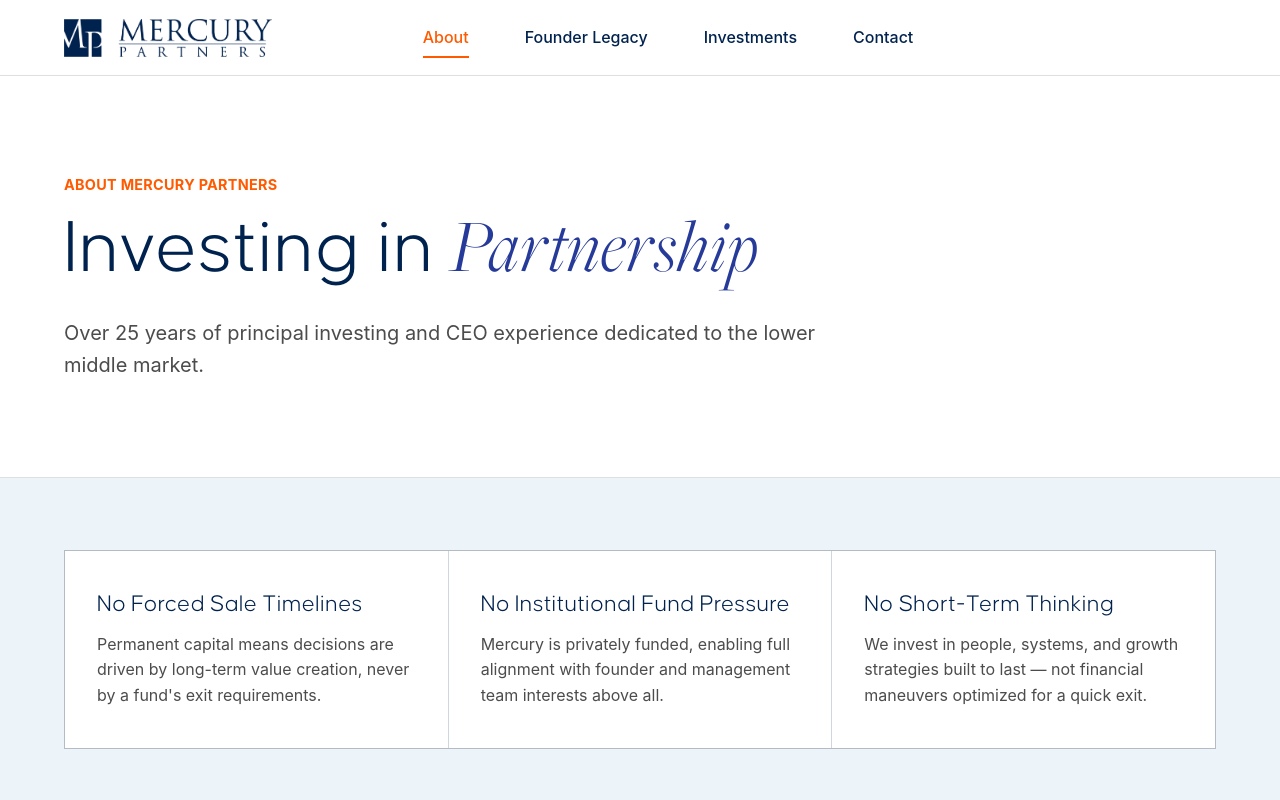
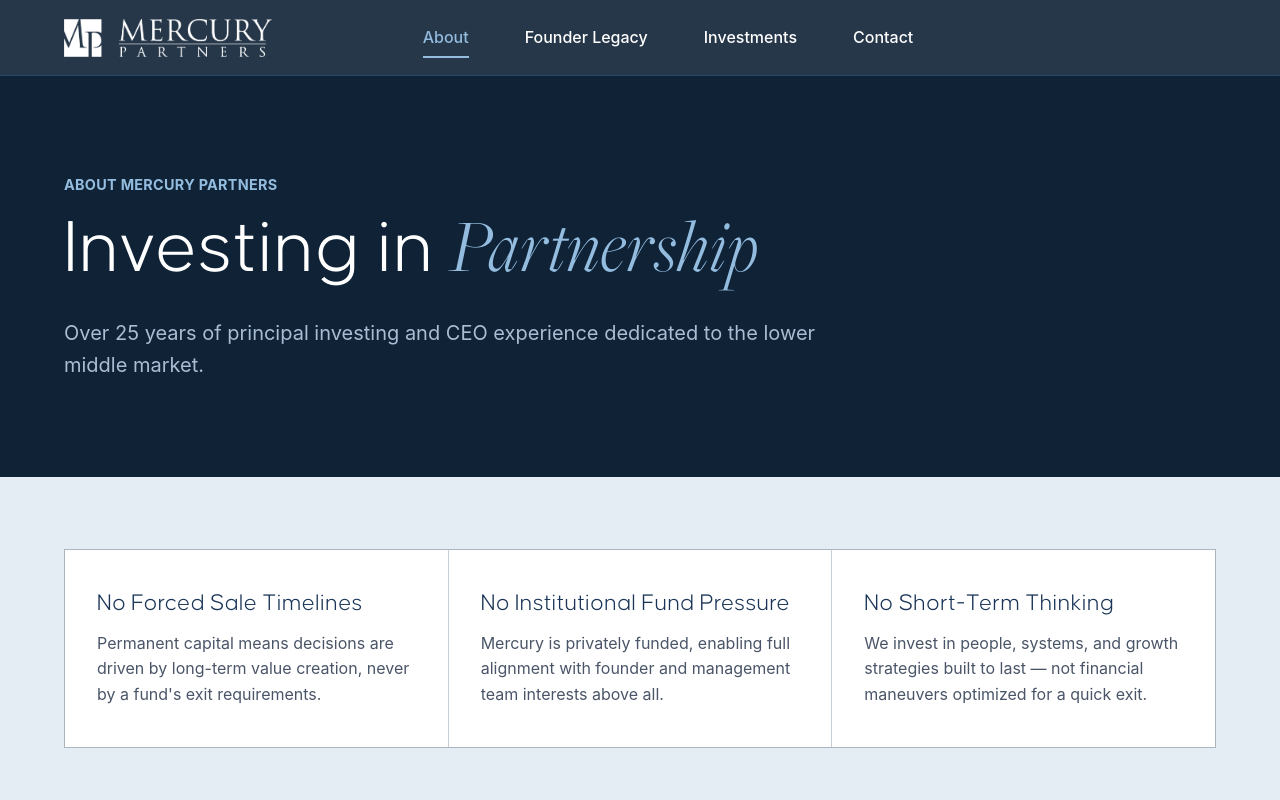
Before and after one commit to Zincsolutions/mercurypartners, an Astro site: page /about in a window 1280 px wide. Shown: the top 800 px of the page. Built offline with nearby package versions, Linux system fonts and the light colour scheme; Astro itself is replaced by a stand-in of ours.

Commit message:
Variant: client reference palette on the Astro build
Ports the client-palette branch to the Astro structure: the variant CSS
block appended verbatim to global.css, dark heroes on all five pages,
navy CTA band, white logo in the nav.

Co-Authored-By: Claude Fable 5 <noreply@anthropic.com>

```diff
--- a/src/components/CtaBand.astro
+++ b/src/components/CtaBand.astro
@@ -10,7 +10,7 @@ const {
 } = Astro.props;
 ---
 
-<section class="cta-band pad-global section">
+<section class="cta-band pad-global section on-navy on-navy--deep">
   <div class="container cta-band__inner">
     <div>
       <h2 class="h3">
@@ -18,6 +18,6 @@ const {
       </h2>
       <p class="lede muted">{lede}</p>
     </div>
-    <a href="/contact" class="btn">{label}</a>
+    <a href="/contact" class="btn btn--on-navy">{label}</a>
   </div>
 </section>
--- a/src/components/Nav.astro
+++ b/src/components/Nav.astro
@@ -12,7 +12,7 @@ const pathname = Astro.url.pathname.replace(/\/+$/, "") || "/";
 <header class="nav pad-global">
   <div class="nav__inner">
     <a href="/" class="nav__logo" aria-label="Mercury Partners home">
-      <img src="/images/logo-blue.png" alt="Mercury Partners" width="208" height="38" />
+      <img src="/images/logo-white.png" alt="Mercury Partners" width="208" height="38" />
     </a>
     <nav class="nav__links" aria-label="Main">
       {
--- a/src/pages/about.astro
+++ b/src/pages/about.astro
@@ -73,7 +73,7 @@ const faqs = [
   title="About"
   description="Over 25 years of principal investing and CEO experience dedicated to the lower middle market. Mercury Partners is built on aligned, long-term ownership."
 >
-  <section class="page-hero pad-global">
+  <section class="page-hero page-hero--dark pad-global">
     <div class="container"><div class="page-hero__inner">
       <span class="eyebrow">About Mercury Partners</span>
       <h1 class="h1">
--- a/src/pages/contact.astro
+++ b/src/pages/contact.astro
@@ -7,7 +7,7 @@ import ContactForm from "../components/ContactForm";
   title="Contact"
   description="Start a confidential conversation about your business and long-term goals with Mercury Partners."
 >
-  <section class="page-hero pad-global">
+  <section class="page-hero page-hero--dark pad-global">
     <div class="container"><div class="page-hero__inner">
       <span class="eyebrow">Get in Touch</span>
       <h1 class="h1">
--- a/src/pages/founder-legacy.astro
+++ b/src/pages/founder-legacy.astro
@@ -70,7 +70,7 @@ const faqs = [
   title="Founder Legacy"
   description="We invest in businesses the way founders built them — for the long haul. Mercury preserves culture, values, people, and relationships."
 >
-  <section class="page-hero pad-global">
+  <section class="page-hero page-hero--dark pad-global">
     <div class="container"><div class="page-hero__inner">
       <span class="eyebrow">Why Mercury</span>
       <h1 class="h1">
--- a/src/pages/index.astro
+++ b/src/pages/index.astro
@@ -72,7 +72,7 @@ const faqs = [
 <Base
   description="Mercury Partners acquires and operates founder-owned businesses across the lower middle market with permanent capital, founder respect, and operational growth."
 >
-  <section class="hero pad-global">
+  <section class="hero hero--dark pad-global">
     <div class="container hero__grid">
       <div>
         <span class="eyebrow">Lower Middle Market Partners</span>
--- a/src/pages/investments.astro
+++ b/src/pages/investments.astro
@@ -70,7 +70,7 @@ const sectors = [
   title="Investments"
   description="Representative transactions across healthcare and business services — a track record built on founder-first partnership and long-term operational growth."
 >
-  <section class="page-hero pad-global">
+  <section class="page-hero page-hero--dark pad-global">
     <div class="container"><div class="page-hero__inner">
       <span class="eyebrow">Track Record</span>
       <h1 class="h1">
--- a/src/styles/global.css
+++ b/src/styles/global.css
@@ -453,3 +453,62 @@ a:focus-visible, button:focus-visible, input:focus-visible, select:focus-visible
   outline: 2px solid var(--orange);
   outline-offset: 2px;
 }
+
+/* =========================================================
+   VARIANT: client reference palette — dark-first
+   (branch client-palette only; tokens from the client's
+   01-Style-Guide.md, blue variant)
+   ========================================================= */
+:root {
+  --navy: #1a3557;
+  --navy-dark: #0f2236;
+  --navy-darker: #0a1826;
+  --navy-tint: #a9bdd3;
+  --navy-tint-light: #d5e0eb;
+  --orange: #3b82c4;          /* accent role: cyan-blue */
+  --orange-dark: #2d6aa3;
+  --indigo: #3b82c4;          /* serif italics on light grounds */
+  --sky: #93bcdf;
+  --sky-light: #c8ddf0;
+  --linkwater: #e4ecf4;       /* cream-mid */
+  --linkwater-lighter: #f4f7fa;
+  --grey-lightest: #f4f7fa;   /* cream */
+  --grey-dark: #4a5568;
+  --grey: #718096;
+  --border: rgba(15, 34, 54, 0.14);
+  --border-on-navy: rgba(59, 130, 196, 0.3);
+}
+
+/* deep-navy surfaces */
+.on-navy--deep { background: var(--navy-dark); }
+.on-navy .eyebrow { color: var(--sky); }
+
+/* dark translucent nav (client reference) */
+.nav { background: rgba(15, 34, 54, 0.9); border-bottom: 1px solid rgba(59, 130, 196, 0.25); }
+.nav__link { color: #fff; }
+.nav__link:hover { color: var(--sky); }
+.nav__link::after { background: var(--sky); }
+.nav__link--active { color: var(--sky); }
+.nav__toggle span { background: #fff; }
+@media (max-width: 860px) {
+  .nav__links { background: var(--navy-dark); border-bottom-color: var(--border-on-navy); }
+}
+
+/* dark heroes */
+.hero--dark, .page-hero--dark { background: var(--navy-dark); color: #fff; border-bottom: none; }
+.hero--dark .muted, .page-hero--dark .muted { color: var(--navy-tint); }
+.hero--dark h1 em, .page-hero--dark h1 em { color: var(--sky); }
+.hero--dark .eyebrow, .page-hero--dark .eyebrow { color: var(--sky); }
+.hero--dark .hero-stats { border-top-color: var(--border-on-navy); }
+.hero--dark .hero-stat__num { color: var(--sky); }
+.hero--dark .hero-stat__label { color: var(--navy-tint); }
+.hero--dark .btn { border-color: #fff; color: #fff; }
+.hero--dark .btn:hover { background: #fff; border-color: #fff; color: var(--navy-dark); }
+.hero--dark .btn--secondary { border-color: rgba(255, 255, 255, 0.3); }
+
+/* dark CTA band + deep footer */
+.cta-band.on-navy { border-top: none; }
+.cta-band.on-navy .muted { color: var(--navy-tint); }
+.footer { background: var(--navy-dark); }
+.footer__tag { color: var(--sky); }
+.footer__links a { color: var(--sky); }
```
